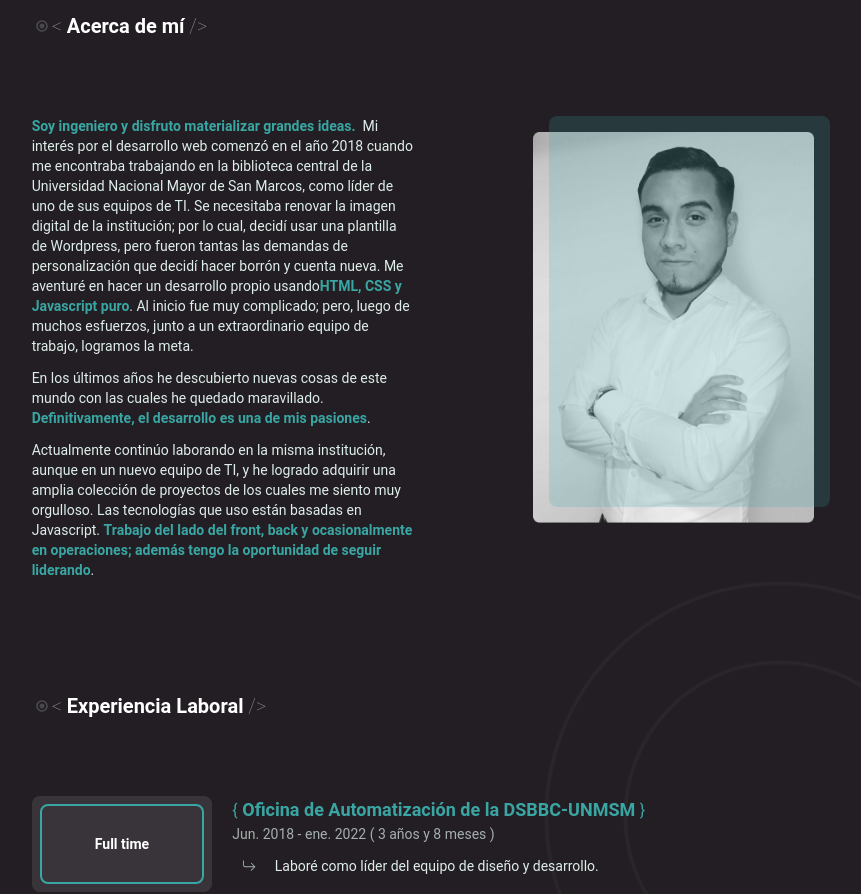
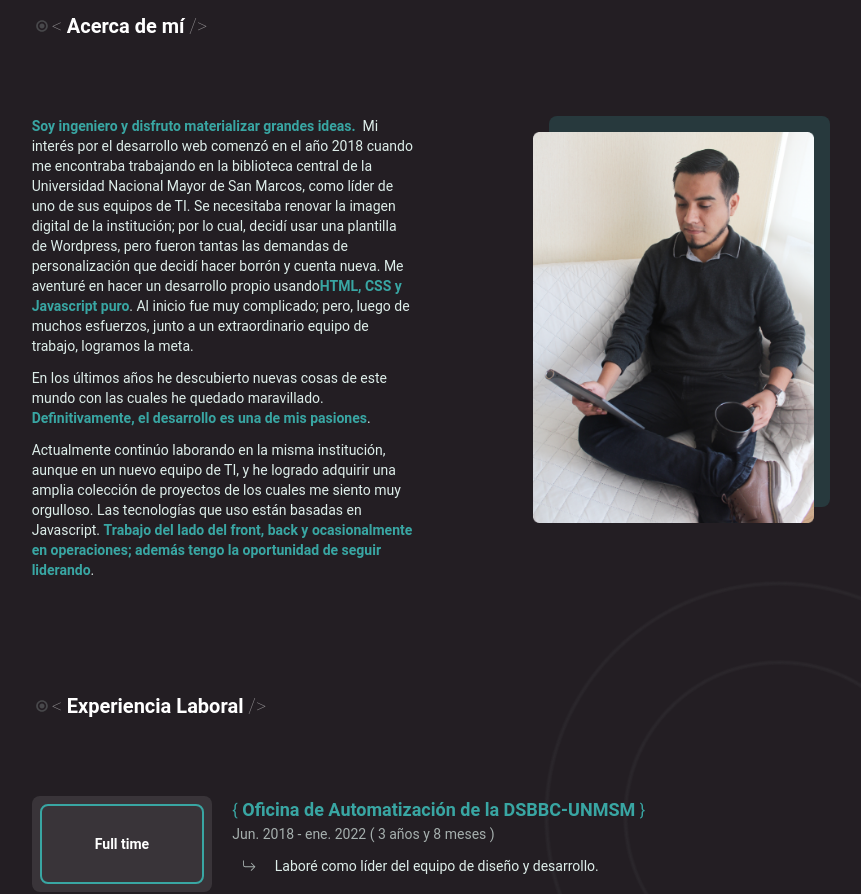
Before and after one commit to luiscavibot/luis-castillo-villafuerte, a Next.js app: page / in a window 1280 px wide. Shown: the part 900-1794 px from the top of the page, without its empty margins (217-1078 px from the left). Built offline with nearby package versions, Linux system fonts and the light colour scheme.

Commit message:
FOTO NUEVA

```diff
--- a/components/FotoPersonal.tsx
+++ b/components/FotoPersonal.tsx
@@ -5,12 +5,8 @@ import yo from '../public/img/yo.png';
 
 export const FotoPersonal = () => {
 	return (
-		<div className="hover:scale-105 transition-transform translate-y-4 mt-14 before:z-10 before:hover:z-0 before:block before:absolute before:rounded-lg before:inset-0 before:translate-x-4 before:-translate-y-4 before:bg-verde/20 before:border-3 relative inline-block">
-			<Image
-				src={yo}
-				quality={100}
-				className="grayscale hover:grayscale-0"
-			/>
+		<div className="hover:scale-105 transition-transform translate-y-4 mt-14 before:z-0 before:hover:z-0 before:block before:absolute before:rounded-lg before:inset-0 before:translate-x-4 before:-translate-y-4 before:bg-verde/20 before:border-3 relative inline-block">
+			<Image src={yo} quality={100} className="grayscale-0" />
 		</div>
 	);
 };
```
Also changed, not shown: public/img/yo.png.
